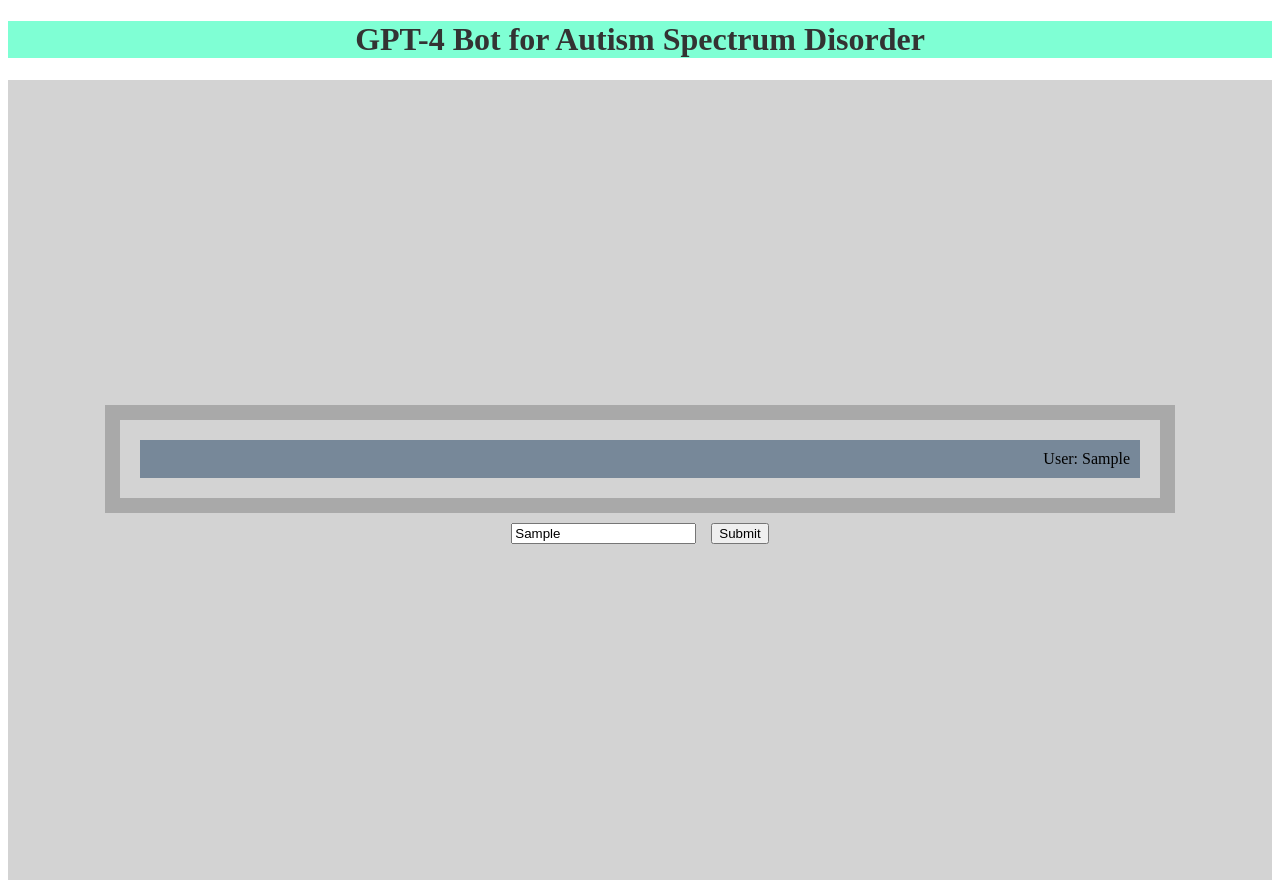
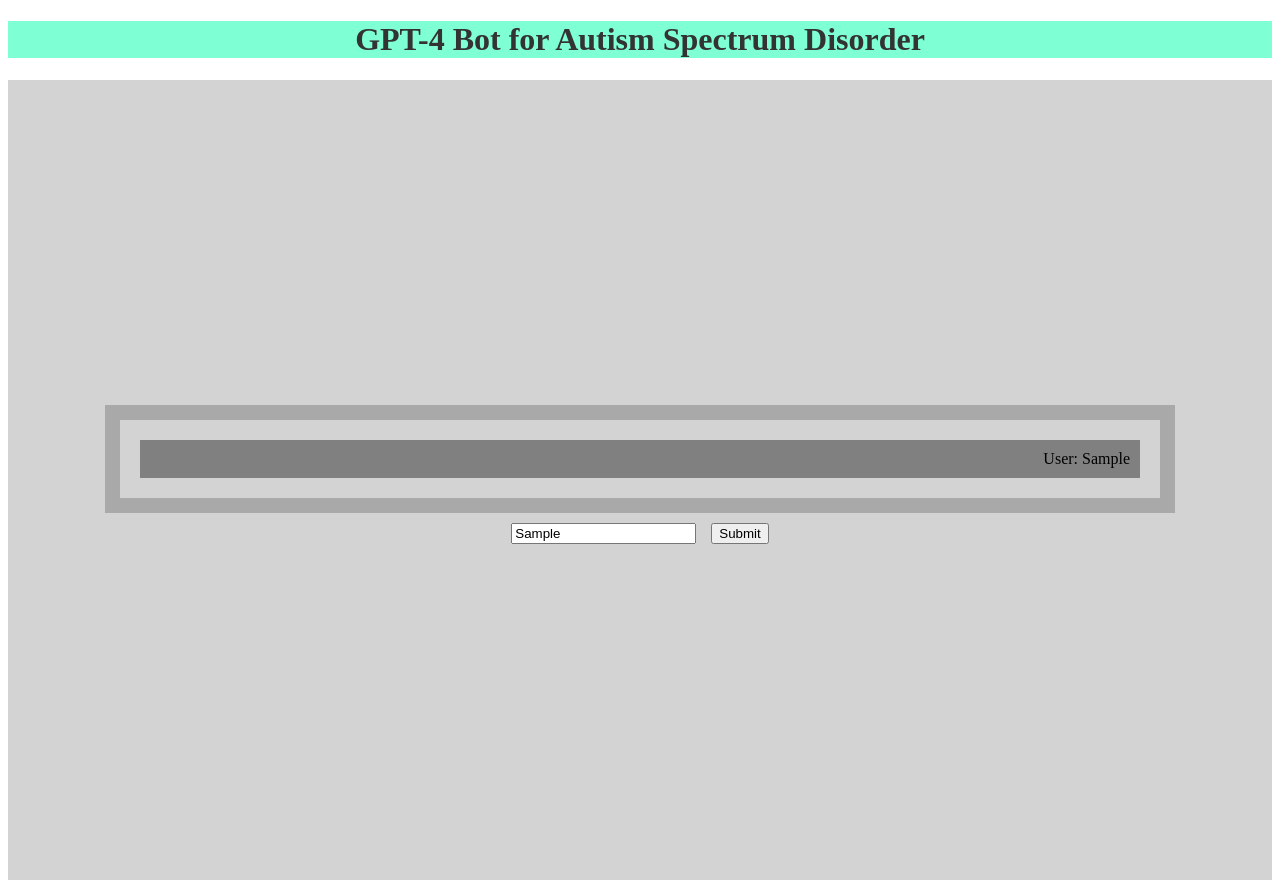
Before and after one commit to spencerau/298-WebEng-Code, a plain HTML site: page finalproject/public/index.html in a window 1280 px wide. Both pictures are taken after typing "Sample" into the empty fields and a click on the button "Submit". Drawn offline with Linux system fonts and the light colour scheme; no server answers.

Commit message:
Update styles.css

```diff
--- a/finalproject/public/styles.css
+++ b/finalproject/public/styles.css
@@ -38,7 +38,7 @@
 }
 
 .user {
-    background-color: lightslategray;
+    background-color: gray;
     text-align: right;
 	padding: 10px;
 }
```
